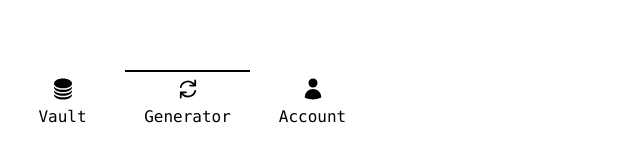
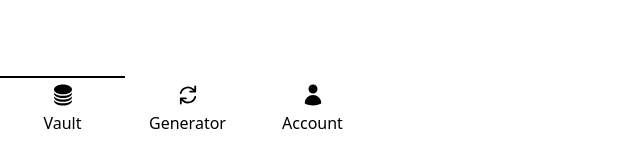
Before and after one commit to Faraday-PM/faraday-frontend, a SvelteKit app: page / in a window 1280 px wide. Shown: the part 460-628 px from the top of the page, without its empty margins (0-640 px from the left). Built offline with nearby package versions, Linux system fonts and the light colour scheme.

Commit message:
Add more stuff

```diff
--- a/src/components/NavBar.svelte
+++ b/src/components/NavBar.svelte
@@ -1,6 +1,6 @@
-<nav class="">
+<nav>
   <div class="btm-nav relative">
-    <button>
+    <button class="active">
       <svg
         xmlns="http://www.w3.org/2000/svg"
         viewBox="0 0 24 24"
@@ -23,7 +23,7 @@
 
       Vault
     </button>
-    <button class="active">
+    <button>
       <svg
         xmlns="http://www.w3.org/2000/svg"
         viewBox="0 0 20 20"
--- a/src/routes/+layout.svelte
+++ b/src/routes/+layout.svelte
@@ -1,7 +1,9 @@
 <script lang="ts">
   import "../tailwind.css";
+  import NavBar from "../components/NavBar.svelte";
 </script>
 
 <div class="h-[600px] w-[375px]">
   <slot />
+  <NavBar />
 </div>
--- a/src/routes/+page.svelte
+++ b/src/routes/+page.svelte
@@ -56,7 +56,7 @@
 
 <div>
   <div class="font-mono">
-    <div class="h-[600px] w-[375px]">
+    <div class="h-[536px] w-[375px]">
       <SearchBar />
       <main class="h-[78%] overflow-y-scroll">
         <ul class="pl-3">
@@ -65,7 +65,6 @@
           {/each}
         </ul>
       </main>
-      <NavBar />
     </div>
   </div>
 </div>
```
